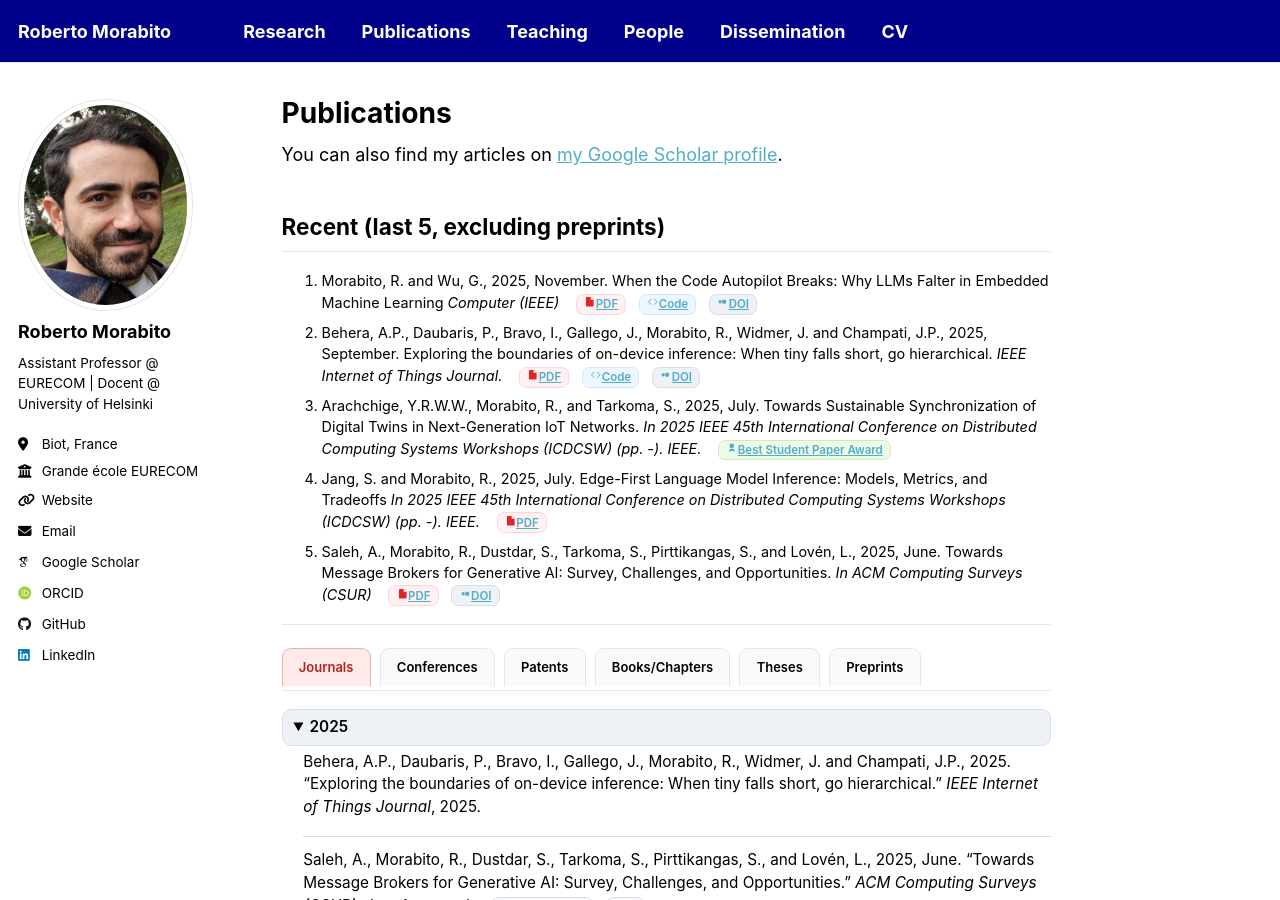
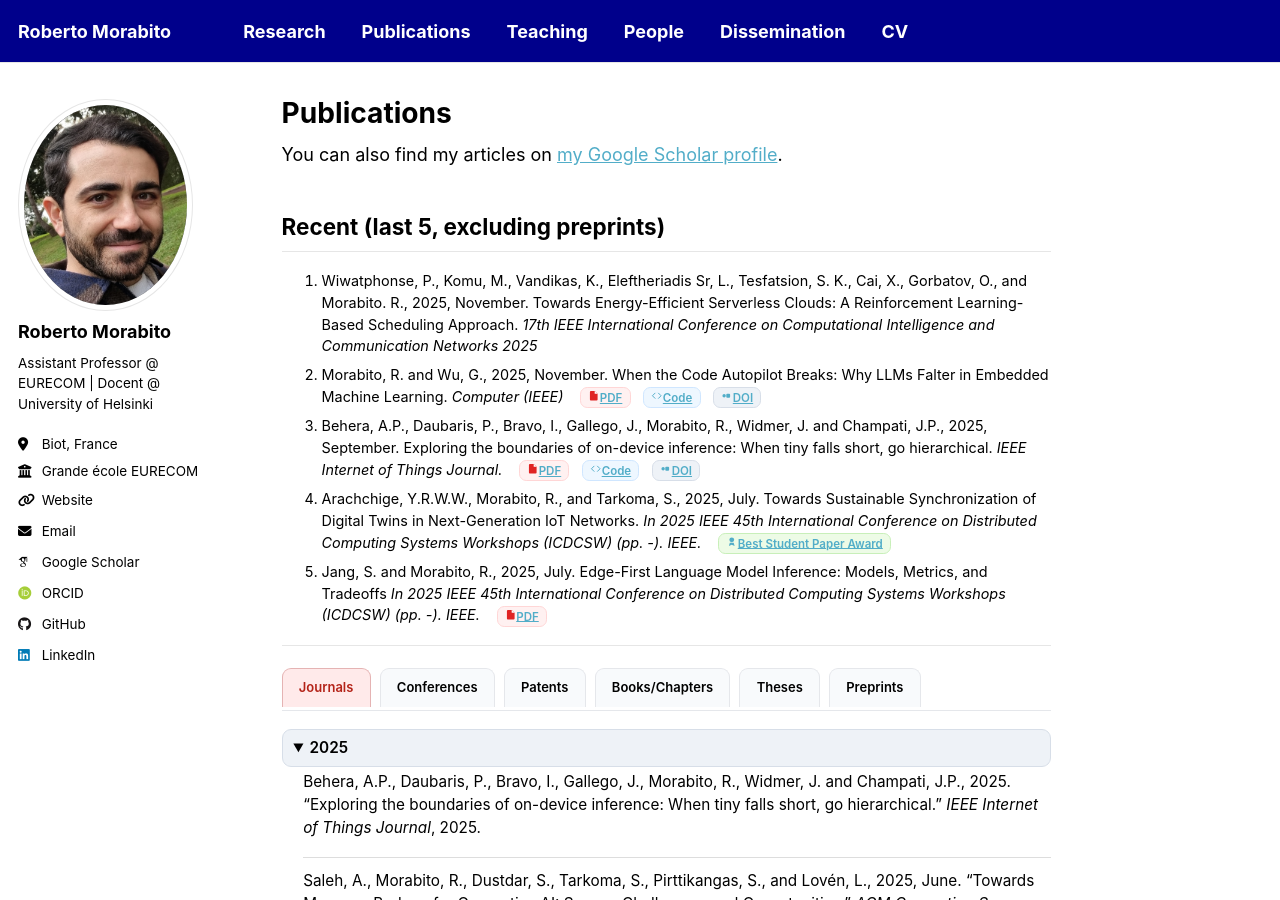
Before and after one commit to robertmora/robertmora.github.io, a Jekyll site: the page built from _pages/publications.html, in a window 1280 px wide and 900 px high. Built offline with Jekyll 4.4.1, drawn with Linux system fonts in a browser that asks for light colours; some web fonts are replaced; a script that is not in the unit is left out.

Commit message:
Update publications.html

```diff
--- a/_pages/publications.html
+++ b/_pages/publications.html
@@ -16,7 +16,12 @@ author_profile: true
 <h2 id="recent">Recent (last 5, excluding preprints)</h2>
 <ol>
   <li>
-    Morabito, R. and Wu, G., 2025, November. When the Code Autopilot Breaks: Why LLMs Falter in Embedded Machine Learning <em>Computer (IEEE)</em>
+    Wiwatphonse, P., Komu, M., Vandikas, K., Eleftheriadis Sr, L., Tesfatsion, S. K., Cai, X., Gorbatov, O., and Morabito. R., 2025, November. Towards Energy-Efficient Serverless Clouds: A Reinforcement Learning-Based Scheduling Approach. <em>17th IEEE International Conference on Computational Intelligence and Communication Networks 2025</em>
+    <span class="pub-badges">
+    </span>
+  </li>
+  <li>
+    Morabito, R. and Wu, G., 2025, November. When the Code Autopilot Breaks: Why LLMs Falter in Embedded Machine Learning. <em>Computer (IEEE)</em>
     <span class="pub-badges">
       <a class="badge is-pdf" href="https://arxiv.org/pdf/2509.10946" target="_blank" rel="noopener noreferrer"><svg><use href="#i-pdf"/></svg><span>PDF</span></a>
       <a class="badge is-code" href="https://github.com/robertmora/embeddedML-autopilot-failures" target="_blank" rel="noopener noreferrer"><svg><use href="#i-code"/></svg><span>Code</span></a>
@@ -42,12 +47,6 @@ author_profile: true
     <span class="pub-badges">
       <a class="badge is-pdf" href="https://arxiv.org/pdf/2505.16508" target="_blank" rel="noopener noreferrer"><svg><use href="#i-pdf"/></svg><span>PDF</span></a>
     </span>
-  </li>
-  <li>
-    Saleh, A., Morabito, R., Dustdar, S., Tarkoma, S., Pirttikangas, S., and Lovén, L., 2025, June. Towards Message Brokers for Generative AI: Survey, Challenges, and Opportunities. <em>In ACM Computing Surveys (CSUR)</em>
-    <span class="pub-badges">
-      <a class="badge is-pdf" href="https://arxiv.org/pdf/2312.14647" target="_blank" rel="noopener noreferrer"><svg><use href="#i-pdf"/></svg><span>PDF</span></a>
-      <a class="badge is-doi" href="https://dl.acm.org/doi/10.1145/3742891" target="_blank" rel="noopener noreferrer"><svg><use href="#i-doi"/></svg><span>DOI</span></a>
   </li>
   <!-- … up to 10 items -->
 </ol>
```
